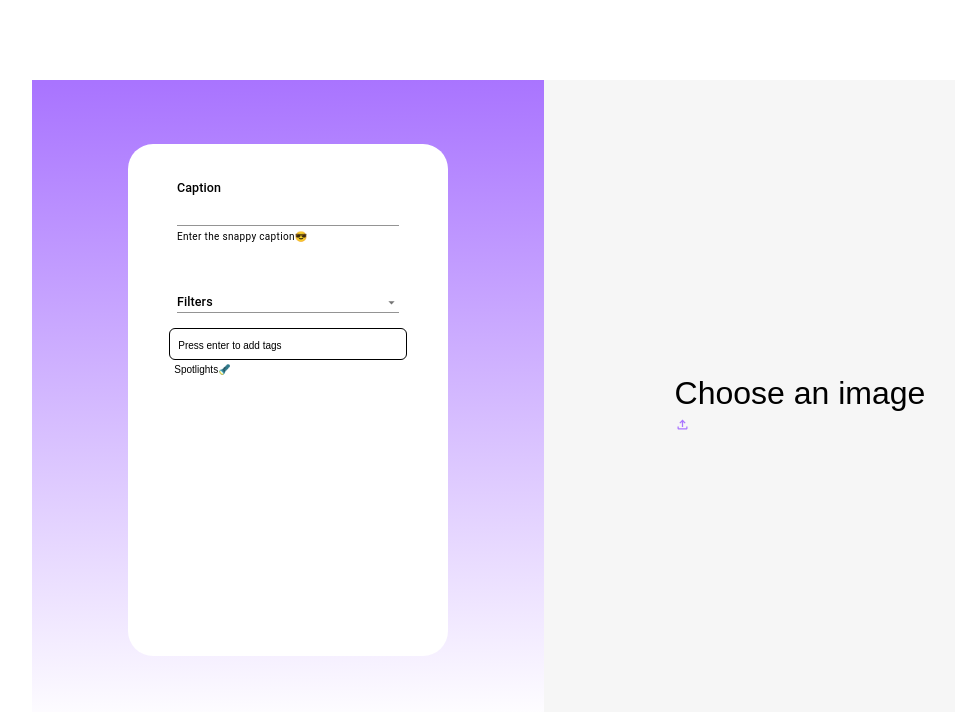
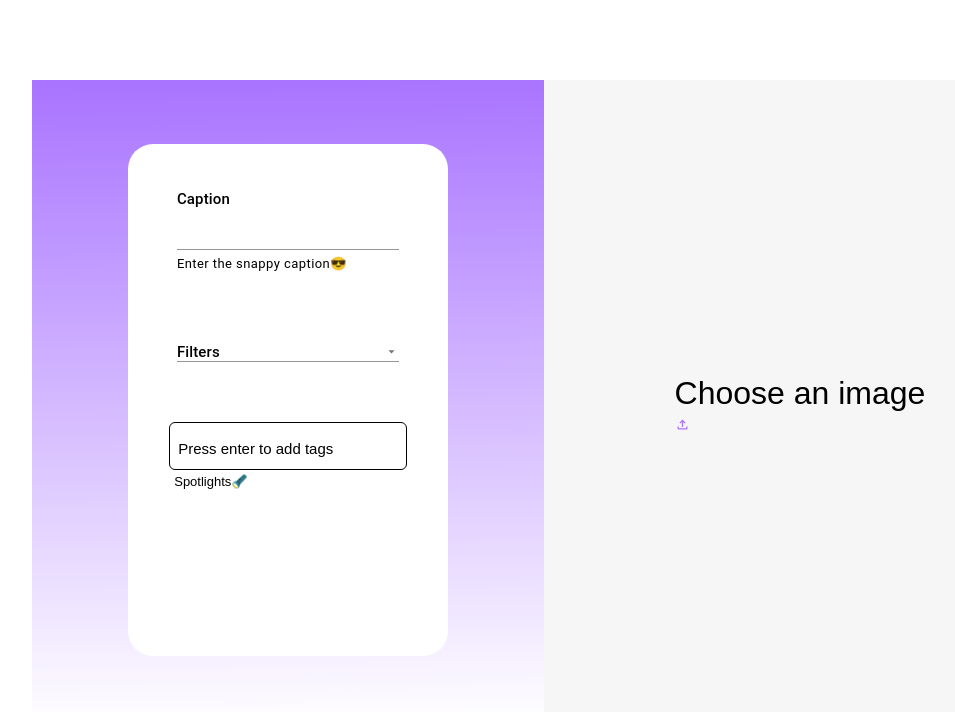
Before and after one commit to iot-lab-kiit/Minigram-Frontend, a Next.js app: page /createpost in a window 1280 px wide. Shown: the top 712 px of the page, without its empty margins (96-1051 px from the left). Built offline with nearby package versions, Linux system fonts and the light colour scheme.

Commit message:
fix chnages

```diff
--- a/package.json
+++ b/package.json
@@ -21,9 +21,10 @@
     "axios": "^1.4.0",
     "cors": "^2.8.5",
     "create-next-app": "^13.2.4",
-    "next": "^13.2.4",
+    "next": "^13.4.4",
     "react": "18.2.0",
     "react-dom": "18.2.0",
+    "react-file-base64": "^1.0.3",
     "react-redux": "^8.0.7",
     "react-router-dom": "^6.11.2",
     "redux": "^4.2.1",
--- a/pages/createpost.jsx
+++ b/pages/createpost.jsx
@@ -13,14 +13,14 @@ const CssTextField = styled(TextField)({
   },
   "& label": {
     color: "black",
-    fontSize: "1.25rem",
+    fontSize: "1.5rem",
   },
   "& .css-1rcvvn7-MuiInputBase-root-MuiInput-root:after": {
     borderBottom: "2px solid purple",
   },
   "& .MuiFormHelperText-root": {
     color: "black",
-    fontSize: "1rem",
+    fontSize: "1.3rem",
   },
   "& .MuiInputBase-colorPrimary": {
     color: "purple",
@@ -58,7 +58,12 @@ function createpost() {
     e.preventDefault();
     console.log("Image successfully submitted");
     alert("Image submitted sucessfully");
+    console.log(tags);
+    console.log(caption);
+    console.log(image);
+    console.log(filter);
     router.push("/");
+
   }
   const [tags, setTags] = React.useState([]);
   const removeTags = (indexToRemove) => {
@@ -112,7 +117,7 @@ function createpost() {
                 id="standard-multiline-static"
                 label="Caption"
                 multiline
-                rows={3}
+                rows={4}
                 variant="standard"
                 fullWidth
                 value={caption}
--- a/styles/createPost.module.css
+++ b/styles/createPost.module.css
@@ -40,7 +40,7 @@
   font-weight: 500;
 }
 .box {
-  margin: 1.5rem 0;
+  margin: 2.5rem 0;
 }
 
 .miniGramCreatePostInner2Container {
@@ -95,11 +95,12 @@
   display: flex;
   align-items: flex-start;
   flex-wrap: wrap;
-  min-height:2rem;
+  min-height:3rem;
   width: 18.56vw;
-  padding: 0 8px;
+  padding: 8px 8px;
   border: 1px solid black;
   border-radius: 6px;
+  margin-top: 3.5rem;
   margin-bottom: 0.2rem;
   color:black;
 }
@@ -110,8 +111,8 @@
   flex: 1;
   border: none;
   height: 3rem;
-  font-size:1rem;
-  padding: 4px 0 0 0;
+  font-size:1.5rem;
+  padding: 6px 0 0 0;
 }
 .tagsInput input::placeholder{
   color:black;
@@ -129,16 +130,16 @@
 
 .tag {
   width: auto;
-  height: 2rem;
+  height: 2.5rem;
   display: flex;
   align-items: center;
   justify-content: center;
   color: #fff;
-  padding: 0 0.6rem;
-  font-size:1.3rem;
+  padding: 0 1rem;
+  font-size:2rem;
   list-style: none;
   border-radius: 6px;
-  margin: 0 6px 6px 0;
+  margin: 0 8px 8px 0;
   background: rgb(169, 116, 255);
 }
 .tag .tagTitle {
@@ -146,11 +147,11 @@
 }
 .tag .tagcloseicon {
   display: block;
-  width: 0.8rem;
-  height: 0.8rem;
-  line-height: 0.8rem;
+  width: 1rem;
+  height: 1rem;
+  line-height: 1rem;
   text-align: center;
-  font-size: 0.7rem;
+  font-size: 1rem;
   margin-left: 0.9rem;
   color: black;
   border-radius: 50%;
@@ -158,7 +159,7 @@
   cursor: pointer;
 }
 .multitags p{
-  font-size: 1rem;
+  font-size: 1.3rem;
   margin-left:0.5rem;
 }
 
```
Also changed, not shown: styles/Sidebar.module.css (+7 -3 lines), 1 other file (tests, documents, lock files or other folders).
